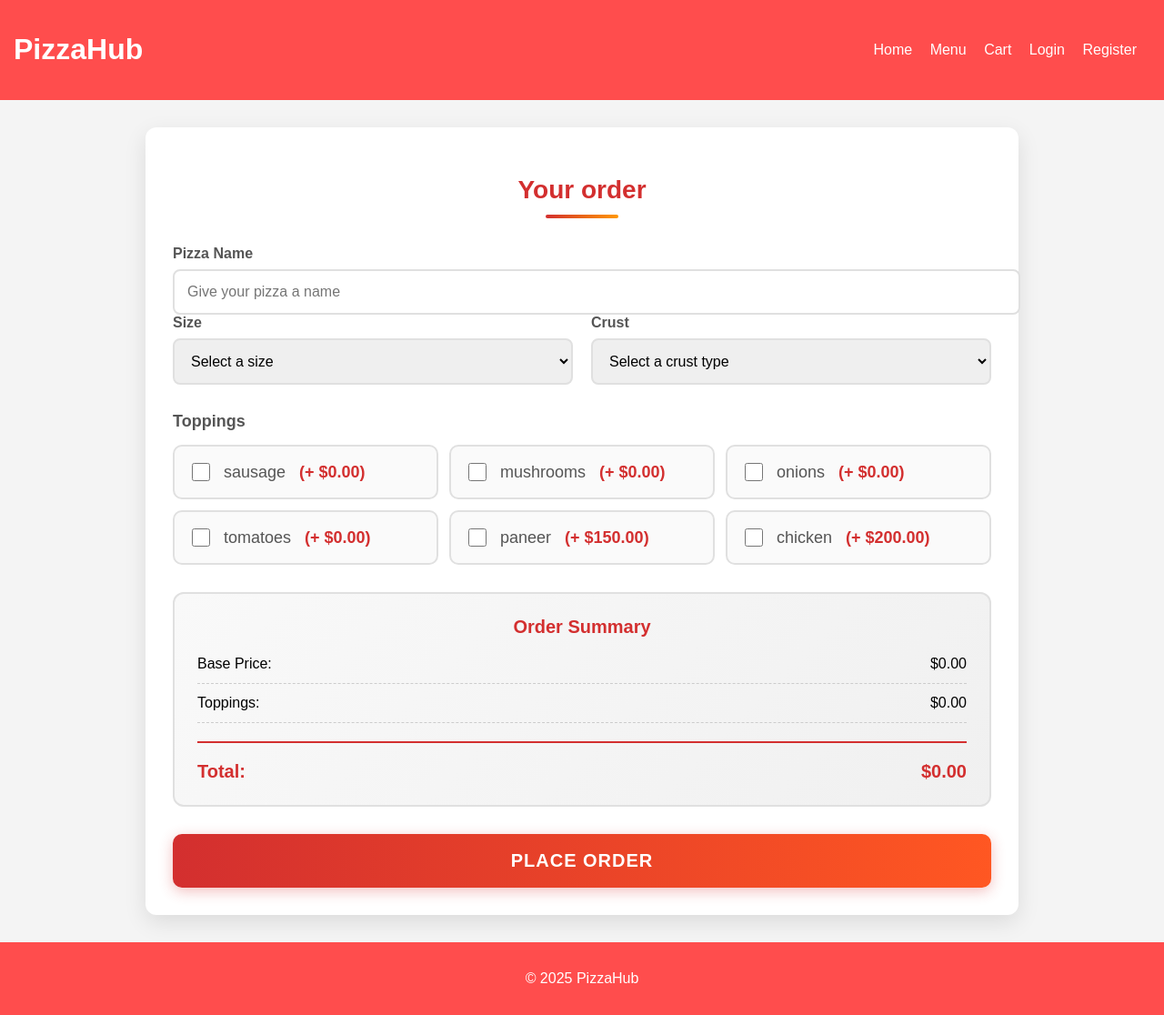
After one commit to Apsaraaaaa/online-pizza-ordering-system, a Django app: page /order-now/ in a window 1280 px wide. The commit adds this page. Shown: the whole page at 91% size. Run offline with Django 5.2, Linux system fonts and the light colour scheme; data comes from the database, SQL or seed files in the repository; both versions use the stored data as it was after the commit.

Commit message:
made order now form

```diff
--- a/myapp/static/myapp/css/style.css
+++ b/myapp/static/myapp/css/style.css
@@ -387,19 +387,247 @@ header nav a:hover {
 }
 
 .popup {
-    padding: 12px 20px;
-    border-radius: 5px;
-    color: #fff;
-    font-weight: bold;
-    background: #4CAF50;
-    /* success color */
+    background: #28a745;
+    color: white;
+    padding: 12px 18px;
+    margin-top: 10px;
+    border-radius: 6px;
+    box-shadow: 0 2px 8px rgba(0, 0, 0, 0.2);
     opacity: 0;
     transform: translateX(100%);
-    transition: all 0.5s ease;
+    transition: all 0.4s ease;
+}
+
+.popup.show {
+    opacity: 1;
+    transform: translateX(0);
 }
 
 
+/* order.css - PizzaHub Order Form Styles */
 
+.order-container {
+    background-color: white;
+    border-radius: 12px;
+    box-shadow: 0 8px 25px rgba(0, 0, 0, 0.1);
+    padding: 30px;
+    margin: 30px auto;
+    max-width: 900px;
+}
+
+.order-container h2 {
+    text-align: center;
+    margin-bottom: 30px;
+    color: #d32f2f;
+    font-size: 28px;
+    font-weight: 700;
+    position: relative;
+    padding-bottom: 15px;
+}
+
+.order-container h2:after {
+    content: '';
+    position: absolute;
+    bottom: 0;
+    left: 50%;
+    transform: translateX(-50%);
+    width: 80px;
+    height: 4px;
+    background: linear-gradient(to right, #d32f2f, #ff9800);
+    border-radius: 2px;
+}
+
+.form-row {
+    display: flex;
+    gap: 20px;
+    margin-bottom: 25px;
+}
+
+.form-group {
+    flex: 1;
+    margin-bottom: 0;
+}
+
+.form-group label {
+    display: block;
+    margin-bottom: 8px;
+    font-weight: 600;
+    color: #555;
+    font-size: 16px;
+}
+
+.form-group input[type="text"],
+.form-group select {
+    width: 100%;
+    padding: 14px;
+    border: 2px solid #e0e0e0;
+    border-radius: 8px;
+    font-size: 16px;
+    transition: all 0.3s;
+}
+
+.form-group input[type="text"]:focus,
+.form-group select:focus {
+    border-color: #d32f2f;
+    outline: none;
+    box-shadow: 0 0 0 3px rgba(211, 47, 47, 0.1);
+    transform: translateY(-2px);
+}
+
+.toppings-section {
+    margin-top: 30px;
+}
+
+.toppings-section label {
+    display: block;
+    margin-bottom: 15px;
+    font-weight: 600;
+    color: #555;
+    font-size: 18px;
+}
+
+.toppings-grid {
+    display: grid;
+    grid-template-columns: repeat(auto-fill, minmax(250px, 1fr));
+    gap: 12px;
+    margin-bottom: 25px;
+}
+
+.topping-item {
+    display: flex;
+    align-items: center;
+    padding: 15px;
+    border: 2px solid #e0e0e0;
+    border-radius: 10px;
+    transition: all 0.3s;
+    cursor: pointer;
+    background: #fafafa;
+}
+
+.topping-item:hover {
+    border-color: #d32f2f;
+    background-color: rgba(211, 47, 47, 0.05);
+    transform: translateY(-3px);
+    box-shadow: 0 5px 15px rgba(0, 0, 0, 0.1);
+}
+
+.topping-item.selected {
+    border-color: #d32f2f;
+    background-color: rgba(211, 47, 47, 0.08);
+}
+
+.topping-item input[type="checkbox"] {
+    margin-right: 15px;
+    width: 20px;
+    height: 20px;
+    accent-color: #d32f2f;
+}
+
+.topping-item label {
+    margin: 0;
+    font-weight: 500;
+    cursor: pointer;
+    flex: 1;
+}
+
+.price-tag {
+    font-weight: 600;
+    color: #d32f2f;
+    margin-left: 10px;
+}
+
+.price-summary {
+    background: linear-gradient(135deg, #f9f9f9 0%, #f0f0f0 100%);
+    border-radius: 12px;
+    padding: 25px;
+    margin-top: 30px;
+    border: 2px solid #e0e0e0;
+}
+
+.summary-title {
+    font-size: 20px;
+    font-weight: 700;
+    margin-bottom: 20px;
+    color: #d32f2f;
+    text-align: center;
+}
+
+.summary-item {
+    display: flex;
+    justify-content: space-between;
+    margin-bottom: 12px;
+    padding-bottom: 12px;
+    border-bottom: 1px dashed #ccc;
+    font-size: 16px;
+}
+
+.summary-total {
+    display: flex;
+    justify-content: space-between;
+    font-size: 20px;
+    font-weight: 700;
+    margin-top: 20px;
+    padding-top: 20px;
+    border-top: 2px solid #d32f2f;
+    color: #d32f2f;
+}
+
+.order-btn {
+    display: block;
+    width: 100%;
+    background: linear-gradient(to right, #d32f2f, #ff5722);
+    color: white;
+    border: none;
+    border-radius: 10px;
+    padding: 18px;
+    font-size: 20px;
+    font-weight: 700;
+    cursor: pointer;
+    transition: all 0.3s;
+    margin-top: 30px;
+    box-shadow: 0 4px 15px rgba(211, 47, 47, 0.3);
+    text-transform: uppercase;
+    letter-spacing: 1px;
+}
+
+.order-btn:hover {
+    background: linear-gradient(to right, #b71c1c, #e64a19);
+    transform: translateY(-3px);
+    box-shadow: 0 6px 20px rgba(211, 47, 47, 0.4);
+}
+
+.order-btn:active {
+    transform: translateY(-1px);
+}
+
+@media (max-width: 768px) {
+    .order-container {
+        padding: 20px;
+        margin: 20px;
+    }
+
+    .order-container h2 {
+        font-size: 24px;
+    }
+
+    .form-row {
+        flex-direction: column;
+        gap: 15px;
+    }
+
+    .toppings-grid {
+        grid-template-columns: 1fr;
+    }
+
+    .topping-item {
+        padding: 12px;
+    }
+
+    .order-btn {
+        padding: 16px;
+        font-size: 18px;
+    }
+}
 
 footer {
     text-align: center;
--- a/myapp/static/myapp/js/script.js
+++ b/myapp/static/myapp/js/script.js
@@ -1,23 +1,34 @@
-console.log("Pizza Ordering System Loaded");
+function addToCart(name) {
+    console.log("Add to Cart Clicked:", name);
+    createPopup(`${name} added to cart`);
+}
+
+function removeFromCart(name) {
+    console.log("Remove from Cart Clicked:", name);
+    createPopup(`${name} removed from cart`);
+}
 
 function createPopup(text) {
-    const container = document.getElementById('popup-container');
-    if (!container) return;
+    console.log("Popup Triggered:", text);
 
-    const popup = document.createElement('div');
-    popup.classList.add('popup', 'success');
+    const container = document.getElementById("popup-container");
+    if (!container) {
+        console.log("Popup container NOT found");
+        return;
+    }
+
+    const popup = document.createElement("div");
+    popup.classList.add("popup");
     popup.innerText = text;
 
     container.appendChild(popup);
 
     setTimeout(() => {
-        popup.style.opacity = '1';
-        popup.style.transform = 'translateX(0)';
+        popup.classList.add("show");
     }, 50);
 
     setTimeout(() => {
-        popup.style.opacity = '0';
-        popup.style.transform = 'translateX(100%)';
+        popup.classList.remove("show");
         setTimeout(() => popup.remove(), 500);
-    }, 3000);
+    }, 2500);
 }
--- a/myapp/templates/myapp/base.html
+++ b/myapp/templates/myapp/base.html
@@ -7,6 +7,7 @@
     <link rel="stylesheet" href="{% static 'myapp/css/style.css' %}">
 </head>
 <body>
+
     <header>
         <h1><a href="{% url 'home' %}">PizzaHub</a></h1>
         <nav>
@@ -30,15 +31,9 @@
     <footer>
         <p>&copy; 2025 PizzaHub</p>
     </footer>
-<div id="popup-container"></div>
+    <div id="popup-container"></div>
 
-<script src="{% static 'myapp/js/script.js' %}"></script>
-
-{% if request.session.cart_message %}
-<script>
-    createPopup("{{ request.session.cart_message }}");
-</script>
-{% endif %}
+    <script src="{% static 'myapp/js/script.js' %}"></script>
 
 </body>
 </html>
--- a/myapp/templates/myapp/home.html
+++ b/myapp/templates/myapp/home.html
@@ -7,7 +7,8 @@
         <div class="hero-content">
             <h1>Welcome to PizzaHub!</h1>
             <p>Delicious pizzas delivered to your door</p>
-            <a href="{% url 'menu' %}" class="btn">Order Now</a>
+            <a href="{% url 'order_now' %}" class="btn">Order Now</a>
+
         </div>
     </div>
     <img src="{% static 'myapp/images/hero1.jpg' %}" alt="Hero Pizza" class="hero-image">
--- /dev/null
+++ b/myapp/templates/myapp/order_form.html
@@ -0,0 +1,76 @@
+{% extends "myapp/base.html" %}
+{% load static %}
+
+{% block extra_css %}
+<link rel="stylesheet" href="{% static 'myapp/css/order.css' %}">
+{% endblock %}
+
+{% block content %}
+<div class="order-container">
+    <h2>Your order </h2>
+
+    <form method="POST">
+        {% csrf_token %}
+
+        <div class="form-group">
+            <label for="pizza_name">Pizza Name</label>
+            <input type="text" id="pizza_name" name="pizza_name" placeholder="Give your pizza a name" required>
+        </div>
+
+        <div class="form-row">
+            <div class="form-group">
+                <label for="size">Size</label>
+                <select id="size" name="size" required>
+                    <option value="">Select a size</option>
+                    {% for s in sizes %}
+                    <option value="{{ s.id }}">{{ s.name }} - ${{ s.price }}</option>
+                    {% endfor %}
+                </select>
+            </div>
+
+            <div class="form-group">
+                <label for="crust">Crust</label>
+                <select id="crust" name="crust" required>
+                    <option value="">Select a crust type</option>
+                    {% for c in crusts %}
+                    <option value="{{ c.id }}">{{ c.name }}</option>
+                    {% endfor %}
+                </select>
+            </div>
+        </div>
+
+        <div class="toppings-section">
+            <label>Toppings</label>
+            <div class="toppings-grid">
+                {% for t in toppings %}
+                <div class="topping-item">
+                    <input type="checkbox" id="topping{{ t.id }}" name="toppings" value="{{ t.id }}">
+                    <label for="topping{{ t.id }}">
+                        {{ t.name }}
+                        <span class="price-tag">(+ ${{ t.extra_price }})</span>
+                    </label>
+                </div>
+                {% endfor %}
+            </div>
+        </div>
+
+        <div class="price-summary">
+            <div class="summary-title">Order Summary</div>
+            <div class="summary-item">
+                <span>Base Price:</span>
+                <span id="base-price">$0.00</span>
+            </div>
+            <div class="summary-item">
+                <span>Toppings:</span>
+                <span id="toppings-price">$0.00</span>
+            </div>
+            <div class="summary-total">
+                <span>Total:</span>
+                <span id="total-price">$0.00</span>
+            </div>
+        </div>
+
+        <button type="submit" class="order-btn">Place Order</button>
+    </form>
+</div>
+{% endblock %}
--- a/myapp/urls.py
+++ b/myapp/urls.py
@@ -5,9 +5,11 @@ urlpatterns = [
     path('', views.home, name='home'),
     path('menu/', views.menu, name='menu'),
     path('cart/', views.cart, name='cart'),
-    path('add-to-cart/<int:pizza_id>/', views.add_to_cart, name='add_to_cart'),
-    path('remove-from-cart/<int:pizza_id>/', views.remove_from_cart, name='remove_from_cart'),
-    path('register/', views.register_view, name='register'),
+    path('add_to_cart/<int:pizza_id>/', views.add_to_cart, name='add_to_cart'),
+    path('remove_from_cart/<int:pizza_id>/', views.remove_from_cart, name='remove_from_cart'),
     path('login/', views.login_view, name='login'),
     path('logout/', views.logout_view, name='logout'),
+    path('register/', views.register_view, name='register'),
+    path('order-now/', views.order_now, name='order_now'),
+
 ]
--- a/myapp/views.py
+++ b/myapp/views.py
@@ -3,6 +3,7 @@ from django.contrib.auth import authenticate, login, logout
 from django.contrib.auth.forms import AuthenticationForm, UserCreationForm
 from django.contrib import messages
 from .models import Pizza, Order, Customer
+from .models import PizzaSize, PizzaCrust, Topping
 def home(request):
     special_pizzas = Pizza.objects.all()[:4]
     return render(request, 'myapp/home.html', {'special_pizzas': special_pizzas})
@@ -31,7 +32,49 @@ def cart(request):
         'total_price': total_price
     })
 
-# add_to_cart
+def order_now(request):
+
+
+    if request.method == "POST":
+        pizza_name = request.POST.get("pizza_name")
+        size_id = request.POST.get("size")
+        crust_id = request.POST.get("crust")
+        topping_ids = request.POST.getlist("toppings")
+
+        size = PizzaSize.objects.get(id=size_id)
+        crust = PizzaCrust.objects.get(id=crust_id)
+
+
+        pizza = Pizza.objects.create(
+            name=pizza_name,
+            size=size,
+            crust=crust,
+        )
+        pizza.toppings.set(topping_ids)
+
+
+        customer, _ = Customer.objects.get_or_create(
+            email="guest@example.com",
+            defaults={"name": "Guest User", "phone": "00000"}
+        )
+
+        # Create the order
+        order = Order.objects.create(customer=customer)
+        order.pizzas.add(pizza)
+        order.calculate_total()
+
+        messages.success(request, "Your order has been placed successfully!")
+        return redirect("home")
+
+    # GET request → show form
+    context = {
+        "sizes": PizzaSize.objects.all(),
+        "crusts": PizzaCrust.objects.all(),
+        "toppings": Topping.objects.all(),
+    }
+    return render(request, "myapp/order_form.html", context)
+
+
 def add_to_cart(request, pizza_id):
     cart = request.session.get('cart', {})
     if str(pizza_id) in cart:
@@ -40,10 +83,10 @@ def add_to_cart(request, pizza_id):
         cart[str(pizza_id)] = 1
     request.session['cart'] = cart
     request.session.modified = True
-    messages.success(request, "Pizza added to cart!")
+    # Cart-only popup
+    request.session['cart_message'] = "Pizza added to cart!"
     return redirect('menu')
 
-# remove_from_cart
 def remove_from_cart(request, pizza_id):
     cart = request.session.get('cart', {})
     pizza_id = str(pizza_id)
@@ -51,9 +94,8 @@ def remove_from_cart(request, pizza_id):
         del cart[pizza_id]
         request.session['cart'] = cart
         request.session.modified = True
-        messages.success(request, "Pizza removed from cart.")
+        request.session['cart_message'] = "Pizza removed from cart."
     return redirect('cart')
-
 
 # Register
 def register_view(request):
```
Also changed, not shown: myapp/models.py (+7 -7 lines), db.sqlite3.
